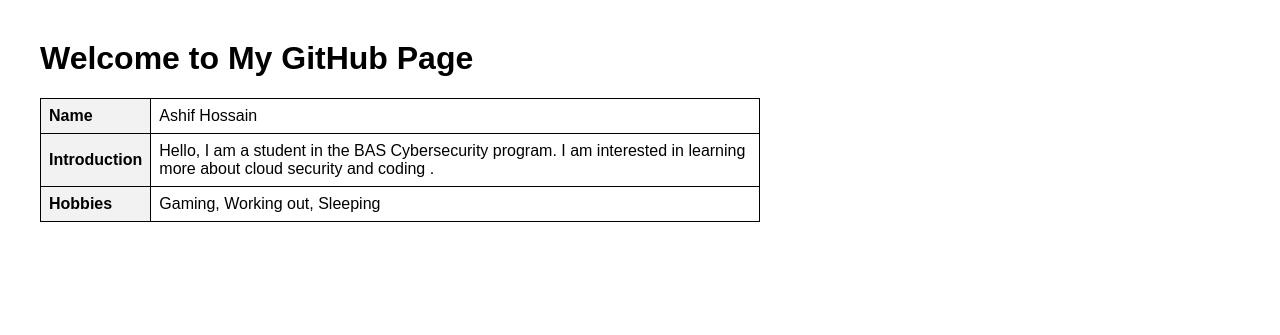
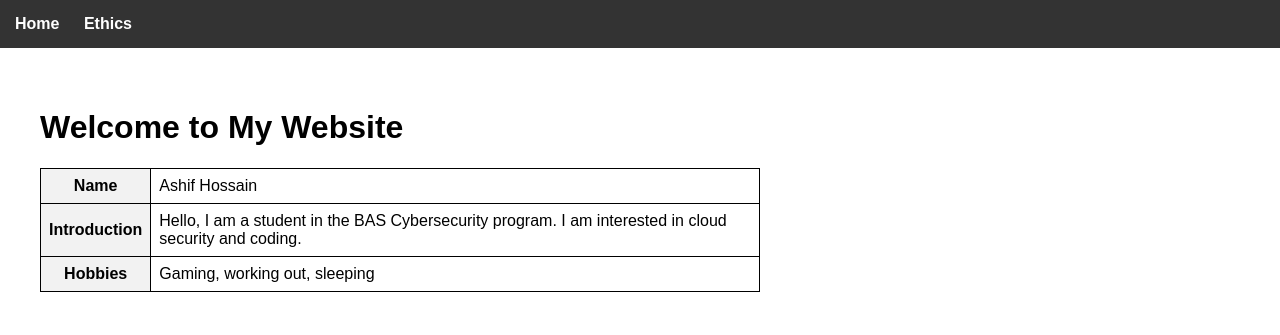
Before and after one commit to ashiftashin-stack/ashiftashin-stack.github.io, a plain HTML site: page index.html in a window 1280 px wide. Drawn offline with Linux system fonts and the light colour scheme.

Commit message:
Update index.html

```diff
--- a/index.html
+++ b/index.html
@@ -1,29 +1,57 @@
 <!DOCTYPE html>
 <html>
 <head>
-    <title>Ashif Hossain</title>
+    <title>Home - Ashif Hossain</title>
     <style>
         body {
             font-family: Arial, sans-serif;
-            margin: 40px;
+            margin: 0;
         }
+
+        header {
+            background-color: #333;
+            padding: 15px;
+        }
+
+        header a {
+            color: white;
+            margin-right: 20px;
+            text-decoration: none;
+            font-weight: bold;
+        }
+
+        header a:hover {
+            text-decoration: underline;
+        }
+
+        .container {
+            padding: 40px;
+        }
+
         table {
             border-collapse: collapse;
             width: 60%;
         }
+
         td, th {
             border: 1px solid black;
             padding: 8px;
         }
+
         th {
-            text-align: left;
             background-color: #f2f2f2;
         }
     </style>
 </head>
 <body>
 
-<h1>Welcome to My GitHub Page</h1>
+<header>
+    <a href="index.html">Home</a>
+    <a href="ethics.html">Ethics</a>
+</header>
+
+<div class="container">
+    <h1>Welcome to My Website</h1>
 
     <table>
         <tr>
@@ -32,13 +60,14 @@
         </tr>
         <tr>
             <th>Introduction</th>
-        <td>Hello, I am a student in the BAS Cybersecurity program. I am interested in learning more about cloud security and coding .</td>
+            <td>Hello, I am a student in the BAS Cybersecurity program. I am interested in cloud security and coding.</td>
         </tr>
         <tr>
             <th>Hobbies</th>
-        <td>Gaming, Working out, Sleeping</td>
+            <td>Gaming, working out, sleeping</td>
         </tr>
     </table>
+</div>
 
 </body>
 </html>
```
Lines whose indentation alone changed are shown as unchanged.
